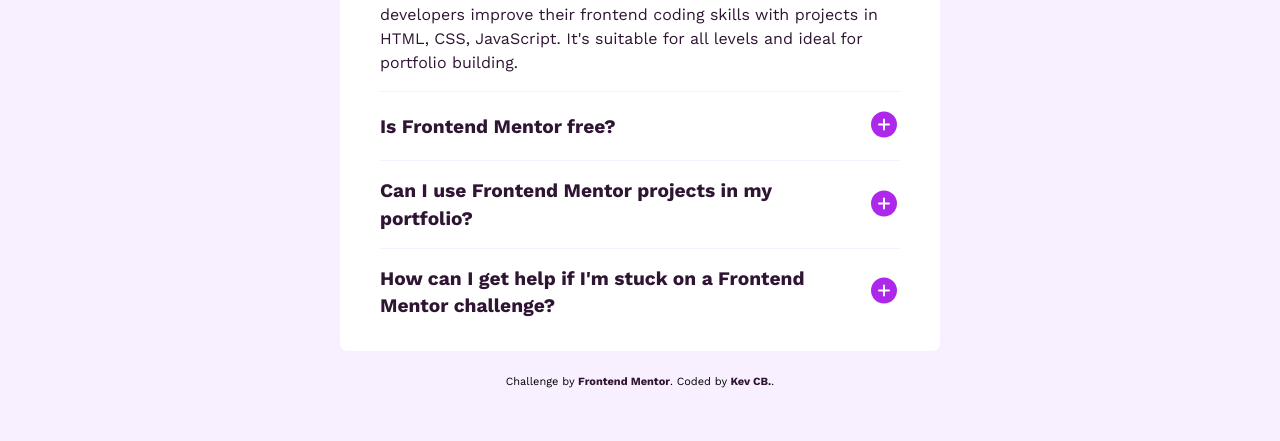
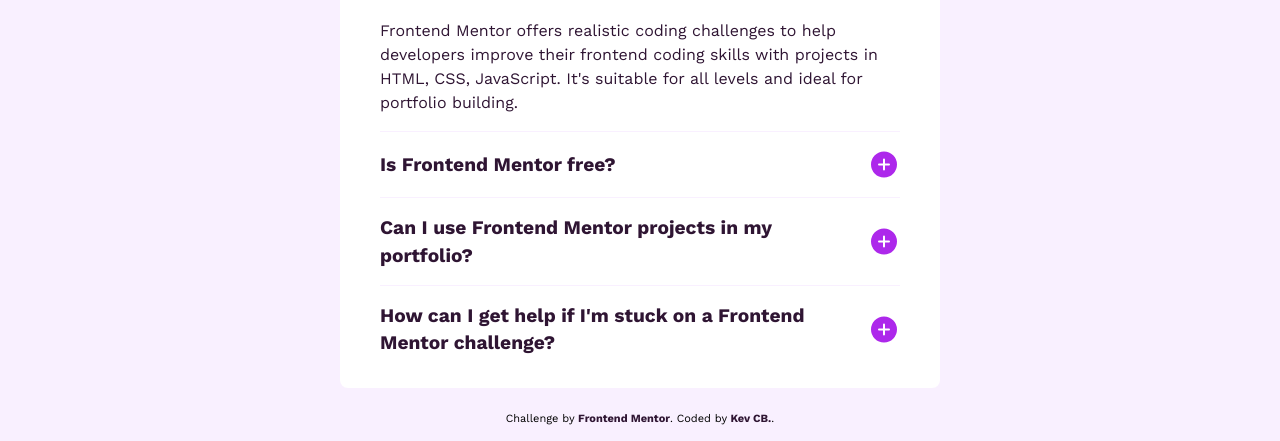
Before and after one commit to kevencb/FAQ-Accordion, a plain HTML site: page index.html in a window 1280 px wide. Shown: the part 371-812 px from the top of the page. Drawn offline with nearby package versions, Linux system fonts and the light colour scheme.

Commit message:
Update css

```diff
--- a/js/main.js
+++ b/js/main.js
@@ -24,22 +24,16 @@ function displayElements(elements) {
             ${element.title}
           </h2>
           <div class="accordion__header__actions">
-            <button
-              class="accordion__header__actions__button acccordion__button-plus"
-              type="button"
-              aria-labelledby="accordion"
-            >
               <img
                 class="button-plus show"
                 src="./assets/images/icon-plus.svg"
-                alt=""
+                alt="Botón abrir"
               />
               <img
                 class="button-minus"
                 src="./assets/images/icon-minus.svg"
-                alt=""
+                alt="Botón cerrar"
               />
-            </button>
           </div>
         </header>
         <p class="accordion__description show">
--- a/sass/main.scss
+++ b/sass/main.scss
@@ -27,7 +27,6 @@ body {
     body{
         background-image: (url('../assets/images/background-pattern-desktop.svg'));
         background-repeat: no-repeat;
-        background-position-y: 0px;
     }
 }
 
@@ -40,6 +39,7 @@ body {
     padding: 2rem 2rem;
     @media (min-width: 720px){
         padding: 2.5rem 2.5rem 2rem;
+        margin-top: 180px;
     }
     color: var(--dark-purple);
     header {
```
Also changed, not shown: css/main.css, 1 other file.
